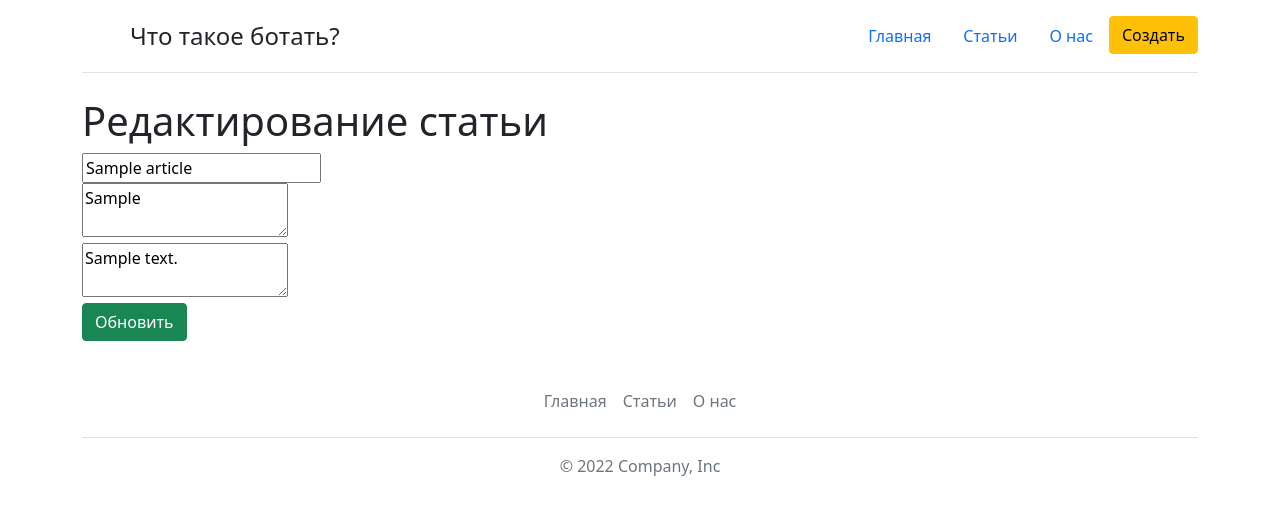
After one commit to kurpenok/Learn, a Flask app: page /articles/1/edit in a window 1280 px wide. The commit adds this page. Shown: the top 515 px of the page. Run offline with Flask 2, Linux system fonts and the light colour scheme; tables that the repository leaves empty hold one stand-in row (values such as "Sample post").

Commit message:
Added edit and delete functions to articles

```diff
--- a/Flask/app.py
+++ b/Flask/app.py
@@ -60,5 +60,35 @@ def create():
         return render_template("create.html")
 
 
+@app.route("/articles/<int:identifier>/edit", methods=["POST", "GET"])
+def edit(identifier: int):
+    data = Article.query.get(identifier)
+    if request.method == "POST":
+        data.title = request.form["title"]
+        data.intro = request.form["intro"]
+        data.text = request.form["text"]
+
+        try:
+            db.session.commit()
+            return redirect("/articles")
+        except:
+            return "[-] ERROR! Article was not added!"
+    else:
+        return render_template("edit.html", data=data)
+
+
+@app.route("/articles/<int:identifier>/delete")
+def delete(identifier: int):
+    data = Article.query.get_or_404(identifier)
+
+    try:
+        db.session.delete(data)
+        db.session.commit()
+        return redirect("/articles")
+    except:
+        return "[-] ERROR! An error occured while deleting!"
+
+
+
 if __name__ == "__main__":
     app.run(debug=True)
--- a/Flask/templates/article.html
+++ b/Flask/templates/article.html
@@ -12,6 +12,9 @@
     <div class="alert alert-info">
         <h2>{{ data.intro }}</h2>
         <p>{{ data.text }}</p>
+
+        <a href="/articles/{{ data.identifier }}/delete" class="btn btn-danger">Удалить</a>
+        <a href="/articles/{{ data.identifier }}/edit" class="btn btn-success">Редактировать</a>
     </div>
 </div>
 
--- a/Flask/templates/articles.html
+++ b/Flask/templates/articles.html
@@ -9,6 +9,7 @@
 <div class="container">
     <h1>Статьи</h1>
 
+    {% if data|length > 0 %}
         {% for d in data %}
         <div class="alert alert-info">
             <h2>{{ d.title }}</h2>
@@ -17,6 +18,9 @@
             <a href="/articles/{{ d.identifier }}" class="btn btn-warning">Читать</a>
         </div>
         {% endfor %}
+    {% else %}
+    <h2>Статей пока что нет...</h2>
+    {% endif %}
 </div>
 
 {% endblock %}
--- /dev/null
+++ b/Flask/templates/edit.html
@@ -0,0 +1,20 @@
+{% extends 'template.html' %}
+
+{% block title %}
+Редактирование статьи
+{% endblock %}
+
+{% block content %}
+
+<div class="container">
+    <h1>Редактирование статьи</h1>
+    <form method="post">
+        <input type="text" name="title" id="title" class="form-conrol" value="{{ data.title }}"><br>
+        <textarea name="intro" id="intro" class="form-conrol">{{ data.intro }}</textarea><br>
+        <textarea name="text" id="text" class="form-conrol">{{ data.text }}</textarea><br>
+        <input type="submit" class="btn btn-success" value="Обновить">
+    </form>
+
+</div>
+
+{% endblock %}
```
Also changed, not shown: Flask/articles.db. Lines whose indentation alone changed are shown as unchanged.
